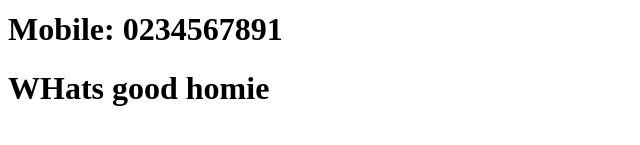
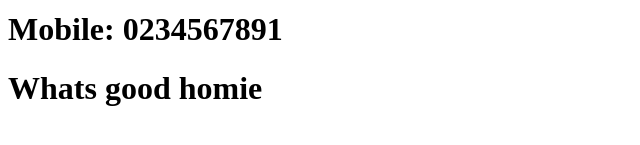
Before and after one commit to Pong1111/git-sample-project, a plain HTML site: page index.html in a window 1280 px wide. Shown: the part 127-272 px from the top of the page, without its empty margins (0-640 px from the left). Drawn offline with Linux system fonts and the light colour scheme.

Commit message:
Back from Updating version0.1

```diff
--- a/index.html
+++ b/index.html
@@ -10,7 +10,7 @@
     <h1>Pongphathawee Bunkerdrerdworayos</h1>
     <h1>Email: pongphathaweeimun@gmail.com</h1>
     <h1>Mobile: 0234567891</h1>
-    <h1>WHats good homie</h1>
+    <h1>Whats good homie</h1>
 
 </body>
 </html>
```
